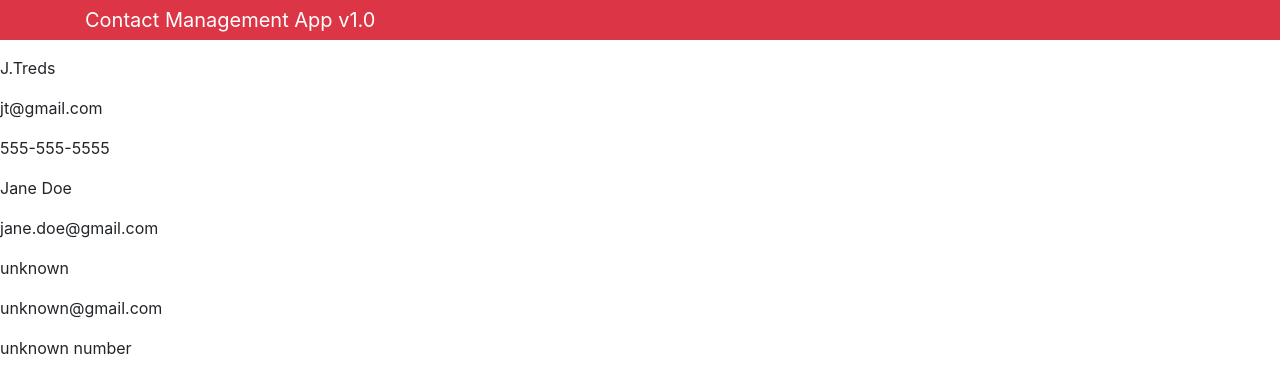
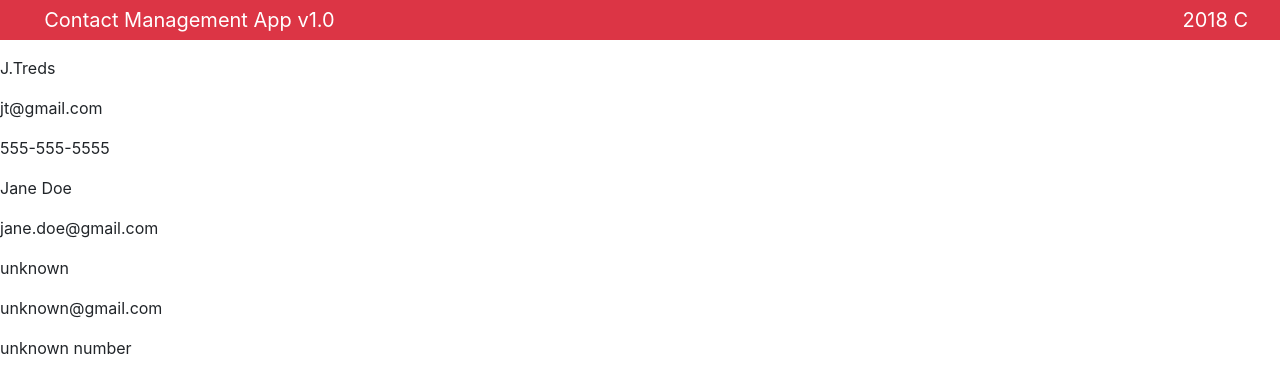
Before and after one commit to Maccauhuru/React-Contact-Manager-App, a React (Create React App) app: page / in a window 1280 px wide. Shown: the top 392 px of the page. Built offline with nearby package versions, Linux system fonts and the light colour scheme.

Commit message:
root file

```diff
--- a/src/components/Header.jsx
+++ b/src/components/Header.jsx
@@ -2,7 +2,7 @@ import React from "react";
 import PropTypes from "prop-types";
 
 const Header =(props) => {
-    const { title} = props;
+    const { title,subtitle} = props;
     return (
         <nav className="navbar navbar-expand-sm navbar-dark bg-danger mb-3 py-0">
             <div className="container">
@@ -11,7 +11,13 @@ const Header =(props) => {
                 </a>
             </div>
             <div>
-                <ul className="navbar-nav mr-auto"></ul>
+                <ul className="navbar-nav mr-auto">
+                    <li className="nav-item">
+                        <a className="navbar-brand" href="/">
+                            {subtitle}
+                        </a>
+                    </li>
+                </ul>
             </div>
         </nav>
     );
@@ -19,7 +25,7 @@ const Header =(props) => {
 
 Header.defaultProps ={
     title : "Fresh Vegetable 2K18",
-    subtitle : "2018"
+    subtitle : "2018 C"
 };
 
 Header.propTypes={
--- a/src/index.js
+++ b/src/index.js
@@ -3,5 +3,7 @@ import ReactDOM from "react-dom";
 import App from "./App";
 import registerServiceWorker from "./registerServiceWorker";
 
-ReactDOM.render(<App />, document.getElementById("root"));
+
+const root = document.getElementById("root");
+ReactDOM.render(<App />,root);
 registerServiceWorker();
```
